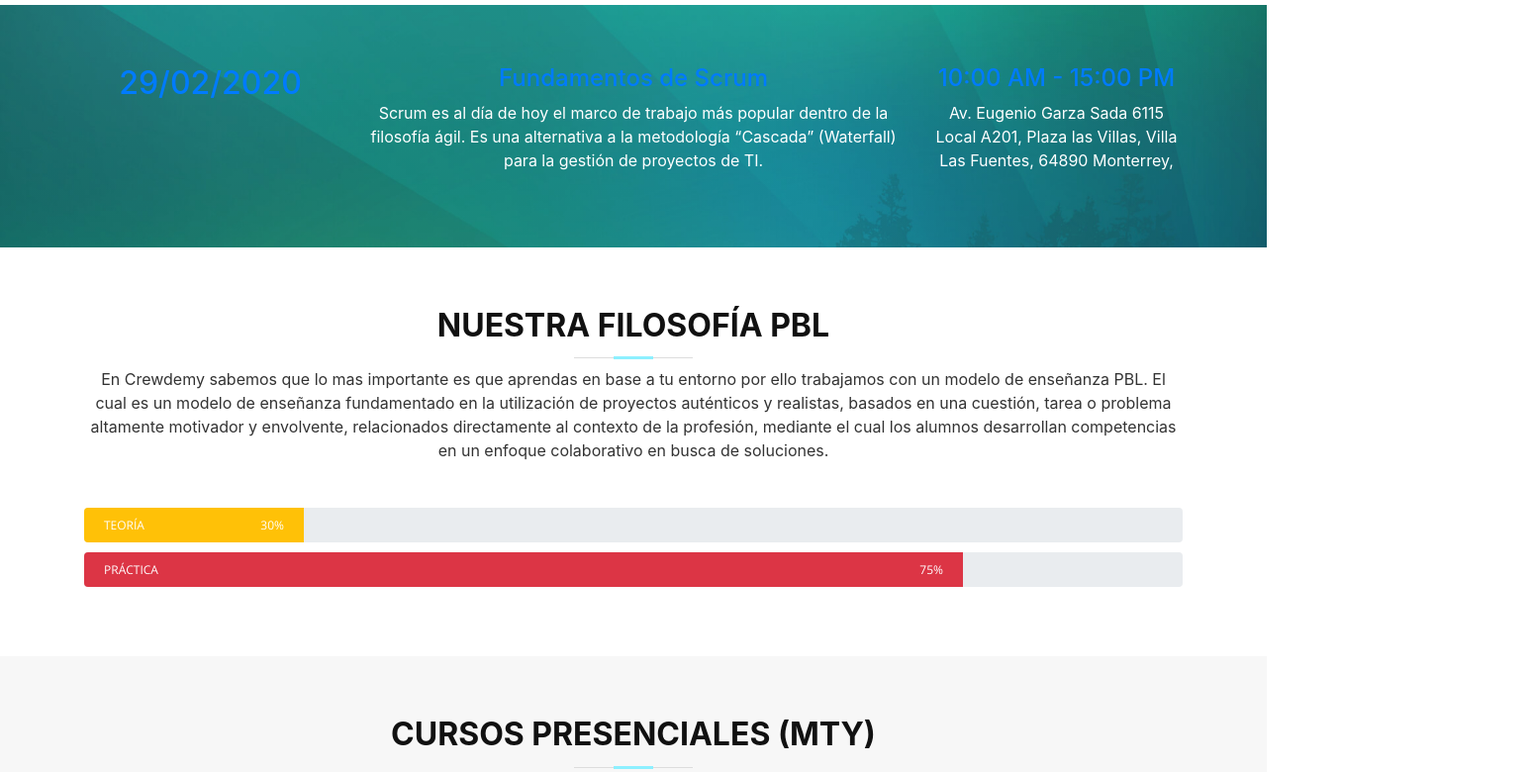
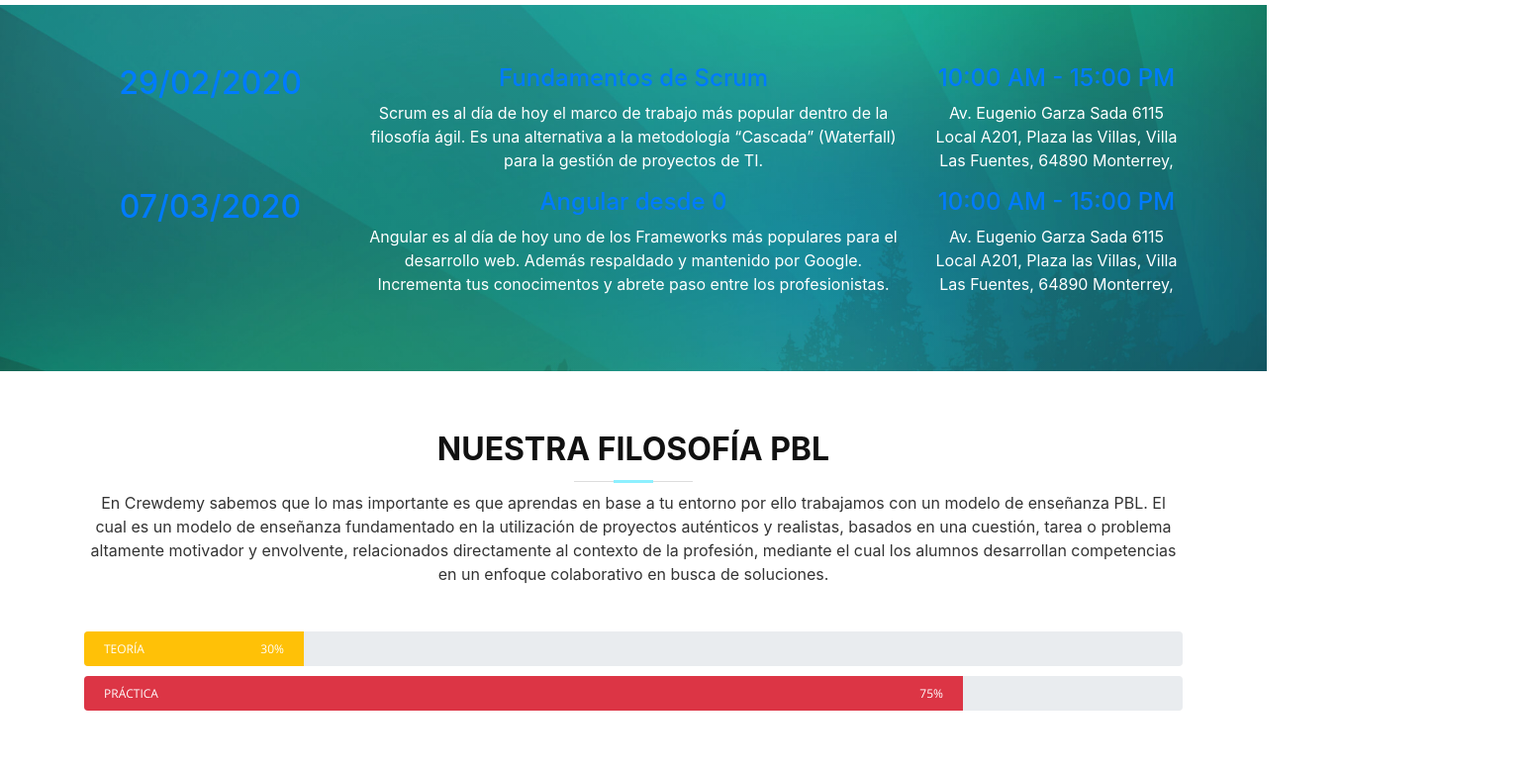
Before and after one commit to josephatReyes/crewdemy, a website with bundled scripts: page index.html in a window 1280 px wide. Shown: the part 2612-3392 px from the top of the page at 99% size, 1549 px wide, since content can reach past the window. Built offline with nearby package versions, Linux system fonts and the light colour scheme; a web font is replaced by a local one.

Commit message:
se agrego curso angular y corrección de algunos detallitos

```diff
--- a/index.html
+++ b/index.html
@@ -90,7 +90,7 @@
                 </div>
                 <h2>Un espacio de profesionales aprendiendo de profesionales</h2>
 
-                <a href="#featured-services" class="btn-get-started scrollto">Get Started</a>
+                <a href="#featured-services" class="btn-get-started scrollto">Conoce Más</a>
               </div>
             </div>
           </div>
@@ -309,6 +309,25 @@
           </div>
           <div class="col-lg-3 col-md-4 box wow bounceInUp" data-wow-delay="0.1s" data-wow-duration="1.4s">
             <h4 class="title"><a href="">10:00 AM - 15:00 PM</a></h4>
+            <p class="description">Av. Eugenio Garza Sada 6115 Local A201, Plaza las Villas, Villa Las
+              Fuentes, 64890 Monterrey,</p>
+          </div>
+
+        </div>
+
+        <div class="row">
+          <div class="col-lg-3 col-md-4 box wow bounceInUp" data-wow-duration="1.4s">
+            <h2 class="title"><a href="">07/03/2020</a></h2>
+          </div>
+          <div class="col-lg-6 col-md-6 box wow bounceInUp" data-wow-delay="0.1s" data-wow-duration="1.4s">
+            <h4 class="title"><a href="">Angular desde 0</a></h4>
+            <p class="description">
+              Angular es al día de hoy uno de los Frameworks más populares para el desarrollo web. Además respaldado y mantenido por Google.
+            Incrementa tus conocimentos y abrete paso entre los profesionistas.
+            </p>
+          </div>
+          <div class="col-lg-3 col-md-4 box wow bounceInUp" data-wow-delay="0.1s" data-wow-duration="1.4s">
+            <h4 class="title"><a href="">10:00 AM - 15:00 PM  </a></h4>
             <p class="description">Av. Eugenio Garza Sada 6115 Local A201, Plaza las Villas, Villa Las
               Fuentes, 64890 Monterrey,</p>
           </div>
@@ -859,7 +878,7 @@
           Licensing information: https://bootstrapmade.com/license/
           Purchase the pro version with working PHP/AJAX contact form: https://bootstrapmade.com/buy/?theme=BizPage
         -->
-        Diseñado por <a href="https://credemy.com/">CrewSoft</a>
+        Diseñado por <a href="https://crewdemy.com/">CrewSoft</a>
       </div>
     </div>
   </footer><!-- #footer -->
```
